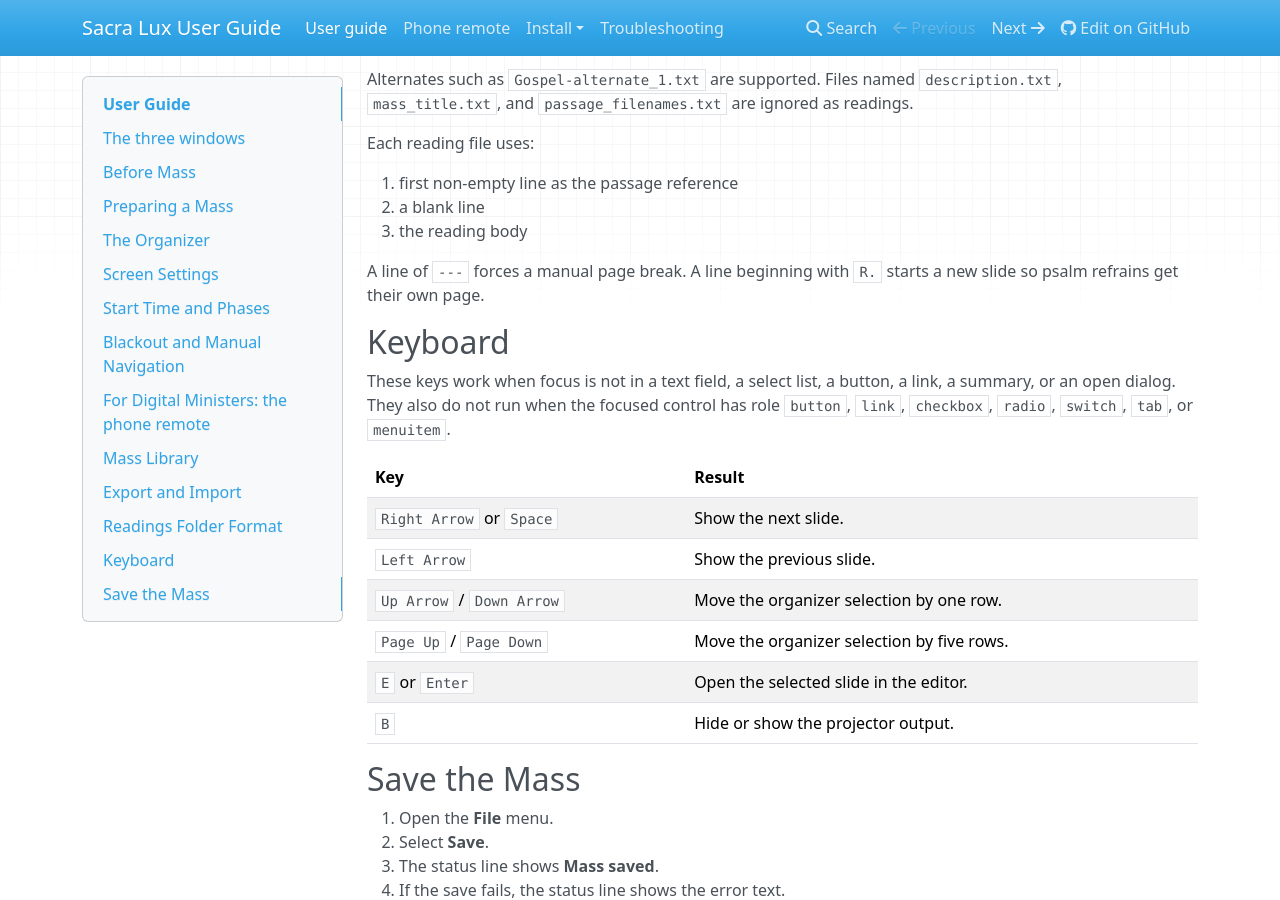
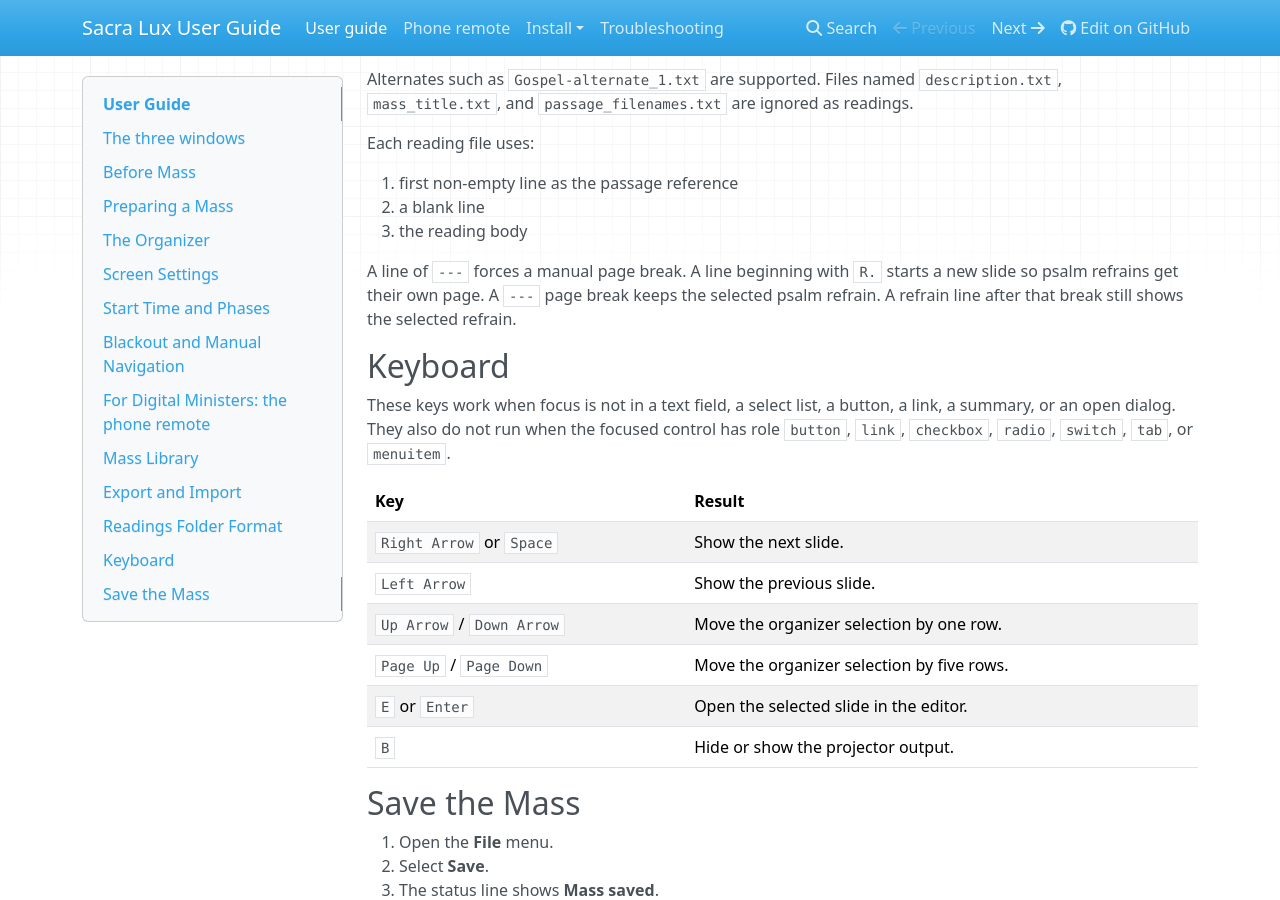
Before and after one commit to Saint-Therese-Of-Lisieux-Parish/sacra_lux, an MkDocs documentation site: the page built from docs/user-guide.md, in a window 1280 px wide and 900 px high, scrolled down 5836 px. Built offline with MkDocs 1.6.1, drawn with Linux system fonts in a browser that asks for light colours; nearby versions of some CDN libraries.

Commit message:
docs(user-guide): keep the psalm refrain after a page break
A hard page break in a psalm used only the refrain lines in that segment. The importer now takes the refrain list from the whole psalm.

Say that a page break keeps the selected refrain, and that a later refrain line shows that refrain.

Persona: Digital Minister

Files:
- modified: docs/user-guide.md

Verified against: sacra-lux/src/readingsImporter.js (paginateDocuments, paginatePsalm)

Refs #692

```diff
--- a/docs/user-guide.md
+++ b/docs/user-guide.md
@@ -271,6 +271,8 @@
 
 A line of `---` forces a manual page break. A line beginning with `R.` starts a
 new slide so psalm refrains get their own page.
+A `---` page break keeps the selected psalm refrain.
+A refrain line after that break still shows the selected refrain.
 
 ## Keyboard
 
```
